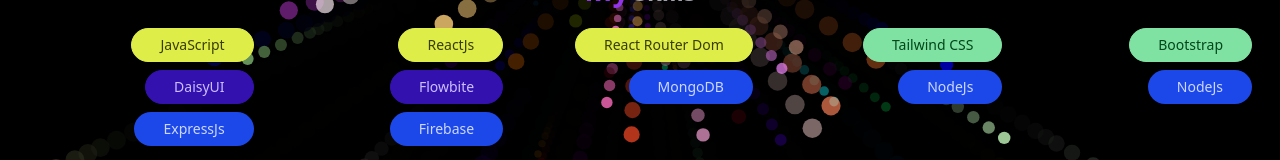
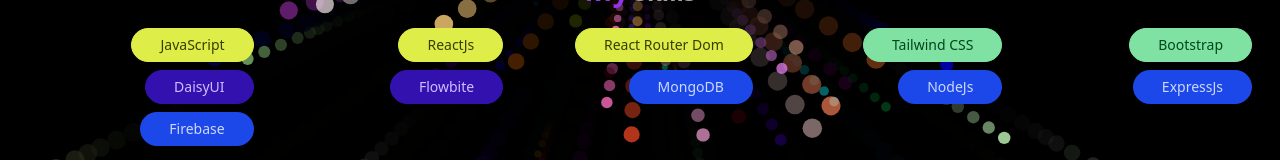
Before and after one commit to raihan-778/my-professional-portfolio, a React (Vite) app: page / in a window 1280 px wide. Shown: the part 506-666 px from the top of the page. Built offline with nearby package versions, Linux system fonts and the light colour scheme.

Commit message:
corection

```diff
--- a/src/shared/Home/MySkils/MySkills.jsx
+++ b/src/shared/Home/MySkils/MySkills.jsx
@@ -30,7 +30,6 @@
         </div>
         <div className="badge mr-2 mx-auto px-7 py-4 badge-info">MongoDB</div>
         <div className="badge mr-2 mx-auto px-7 py-4 badge-info">NodeJs</div>
-        <div className="badge mr-2 mx-auto px-7 py-4 badge-info">NodeJs</div>
         <div className="badge mr-2 mx-auto px-7 py-4 badge-info">ExpressJs</div>
         <div className="badge mr-2 mx-auto px-7 py-4 badge-info">Firebase</div>
       </div>
```
